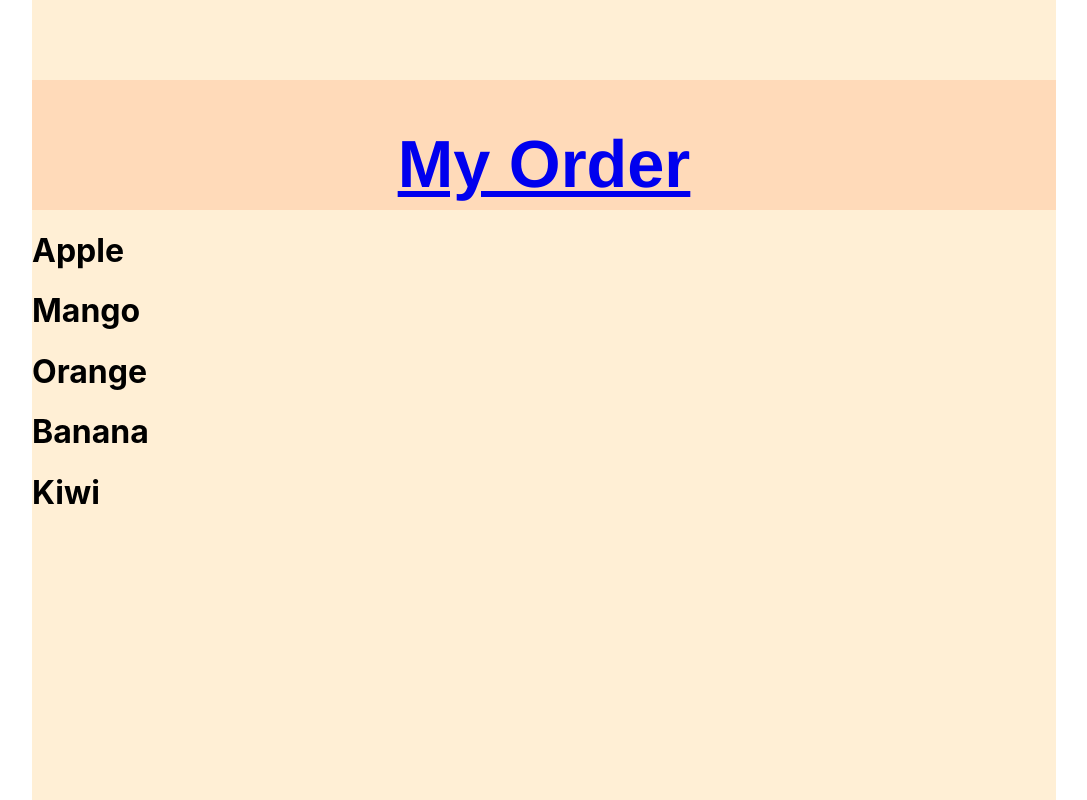
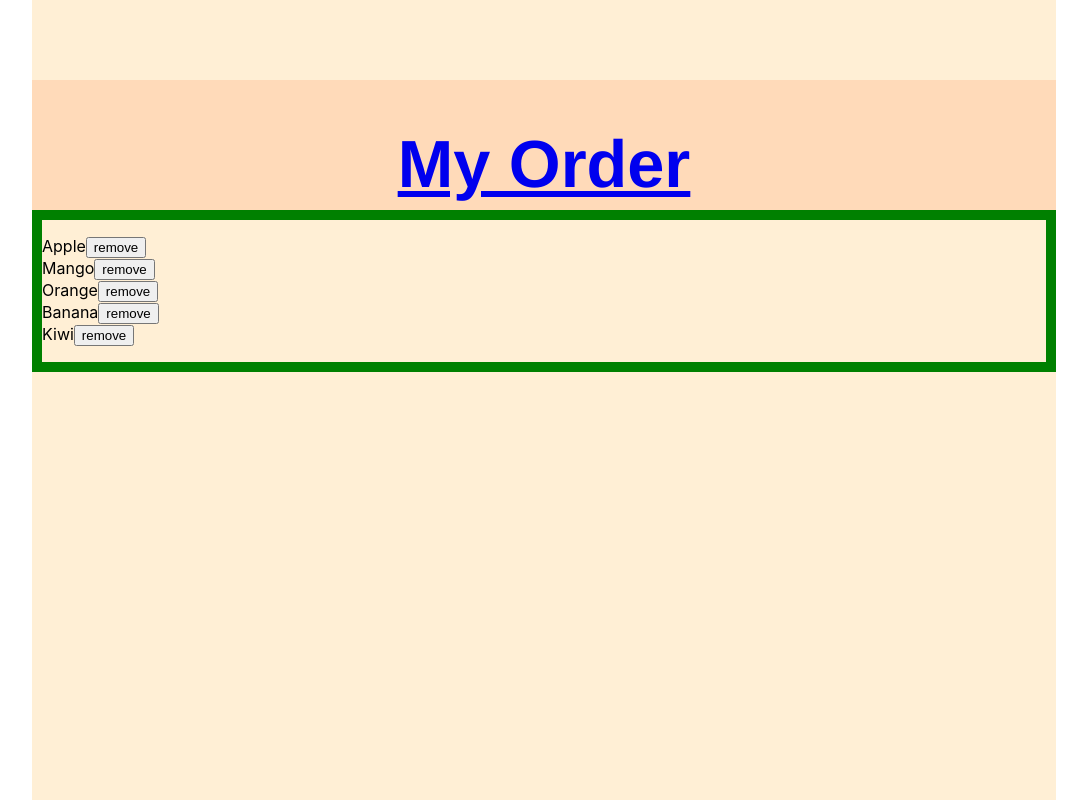
Before and after one commit to 3mm4nuel/react-shopping-cart, a React (Create React App) app: page / in a window 1280 px wide. Shown: the whole page, without its empty margins (96-1183 px from the left). Built offline with nearby package versions, Linux system fonts and the light colour scheme.

Commit message:
Added remove product card functionality

```diff
--- a/src/App.js
+++ b/src/App.js
@@ -1,13 +1,13 @@
 import './App.css';
 import { CheckoutPage } from './components/CheckoutPage';
 import { StyledHeader } from './components/Header';
-import ProductList from './components/ProductList';
+import { StyledProductList } from './components/ProductList';
 
 function App() {
   return (
     <CheckoutPage>
       <StyledHeader></StyledHeader>
-        <ProductList></ProductList>
+        <StyledProductList></StyledProductList>
     </CheckoutPage>
   );
 }
--- a/src/components/CheckoutPage.js
+++ b/src/components/CheckoutPage.js
@@ -7,4 +7,4 @@ export const CheckoutPage = styled.div`
     height: 100vh;
     background-color: papayawhip;
     white-space: nowrap;
-`
+`;
--- a/src/components/Header.js
+++ b/src/components/Header.js
@@ -24,4 +24,4 @@ export const StyledHeader = styled(Header)`
     color: white;
     font-weight: 500;
     font-size: 25pt;
-`
+`;
--- a/src/components/ProductCard.js
+++ b/src/components/ProductCard.js
@@ -1,9 +1,21 @@
 import React from "react";
+import styled from "styled-components";
 
-export default function ProductCard({product}) {
-    return (<div>
-                <h1>
-                    {product}
-                </h1>
-            </div>);
+export default function ProductCard({className, product, removeHandler}) {
+
+    return (<li>
+                {product.value}
+                <button onClick={() => removeHandler(product.id)}>remove</button>
+            </li>);
 }
+
+export const StyledProductCard = styled(ProductCard)`
+    color: red;
+    max-width: 700px;
+    text-align: center;
+    box-shadow: 0 4px 8px rgba(0, 0, 0, 0.2);
+    margin-top: 2rem;
+    margin-left: 22rem;
+    padding: 50px;
+    background-color: white;
+`;
--- a/src/components/ProductList.js
+++ b/src/components/ProductList.js
@@ -1,8 +1,23 @@
 import React from "react";
-import ProductCard from "./ProductCard";
+import styled from "styled-components";
+import {StyledProductCard} from "./ProductCard";
+import {data} from "./data"
 
-export default function ProductList(props) {
-    const products = ['Apple', 'Mango', 'Orange', 'Banana', 'Kiwi'];
-    const personList = products.map(product => (<ProductCard product={product} />));
-    return (<div>{personList}</div>);
+export default function ProductList({className, props}) {
+    const [items, setItems] = React.useState(data);
+
+    function removeProduct(id) {
+        console.log(id);
+        setItems(items.filter(product => product.id !== id));
+    };
+
+    const productList = <ul style={{listStyle: 'none', paddingLeft: 0}}>
+                            {items.map(product => <StyledProductCard key={product.id} product={product} removeHandler={removeProduct}></StyledProductCard>)}
+                        </ul>;
+    return (<div className={className}>{productList}</div>);
 }
+
+export const StyledProductList = styled(ProductList)`
+    align-items: center;
+    border: 10px solid green;
+`
--- /dev/null
+++ b/src/components/data.js
@@ -0,0 +1,7 @@
+export const data = [
+    {id: 'a', value: 'Apple'},
+    {id: 'm', value: 'Mango'},
+    {id: 'o', value: 'Orange'},
+    {id: 'b', value: 'Banana'},
+    {id: 'k', value: 'Kiwi'}
+];
```
